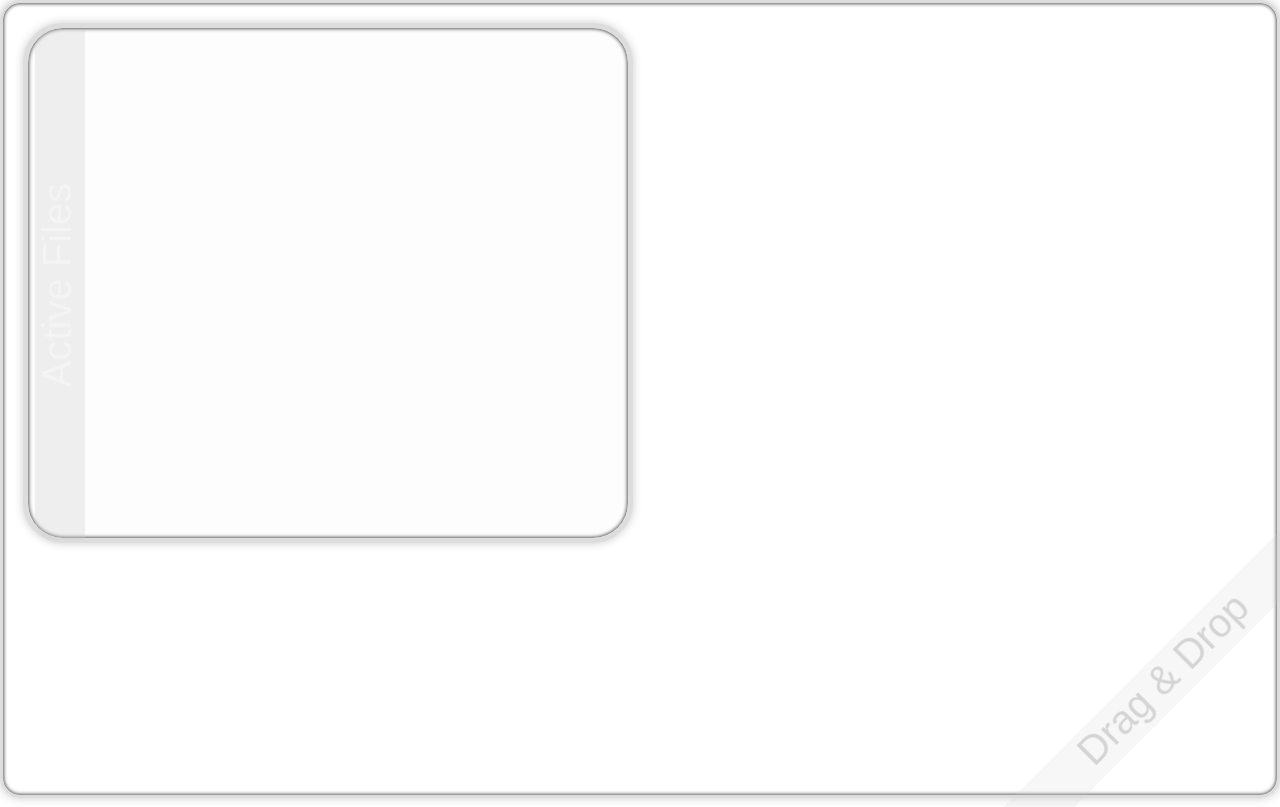
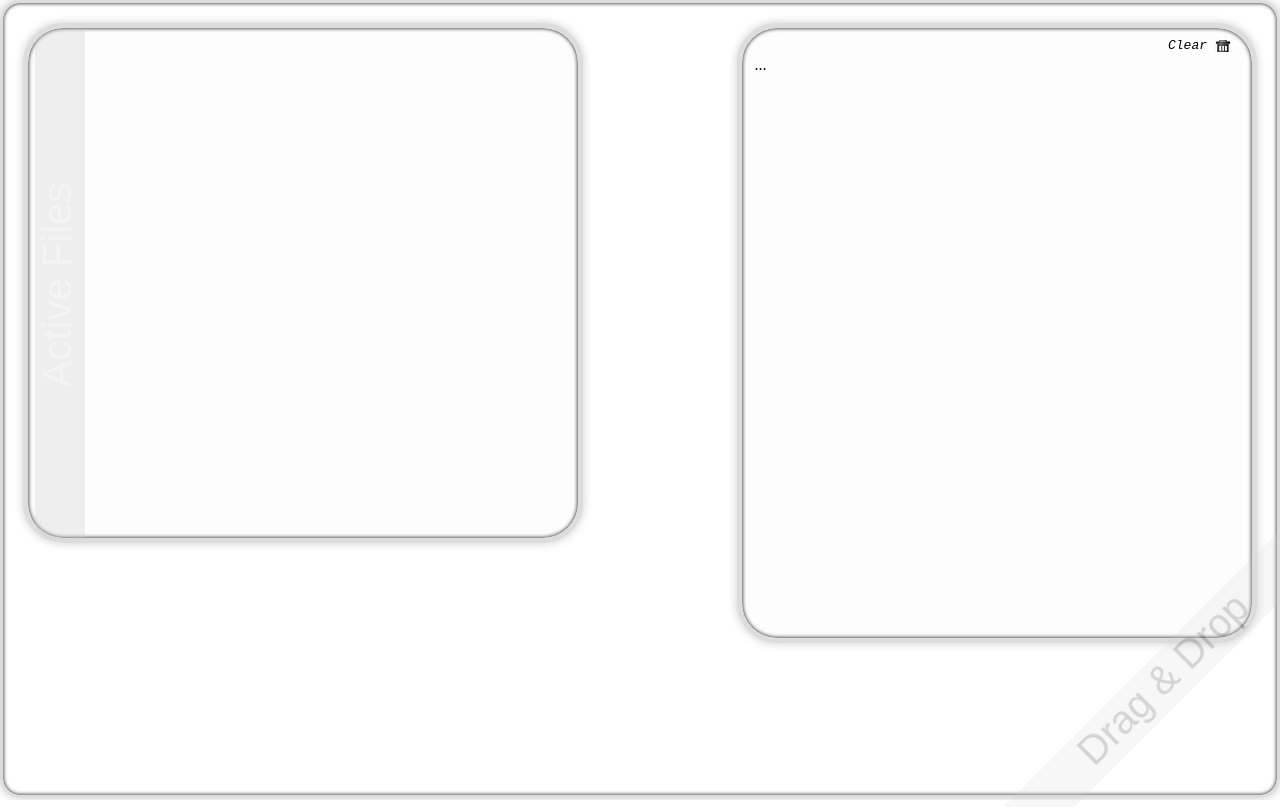
Before and after one commit to sivajankan/proneo, a website: page views/file_uploader.html in a window 1280 px wide. Drawn offline with Linux system fonts and the light colour scheme; files that its build step writes are made by us from their sources; files whose address does not match are found by name.

Commit message:
log div is added

```diff
--- a/public/stylesheets/file_uploader.css
+++ b/public/stylesheets/file_uploader.css
@@ -11,8 +11,13 @@ html {
   box-shadow: 0 0 10px #ccc, inset 0 0 4px  #000;
 }
 
+div.inline {
+  float:left;
+}
 
 #activefiles {
+  display: inline;
+  float: left;
   background-color: #fcfdfc;
   border-radius: 40px;
   border: 5px solid #ddd;
@@ -31,11 +36,34 @@ html {
   box-shadow: 0 0 10px #ccc, inset 0 0 4px  #000;
 }
 
+#proneo_log {
+  display: inline;
+  float: right;
+  background-color: #fcfdfc;
+  border-radius: 40px;
+  border: 5px solid #ddd;
+  /*color: #e0e0e0;*/
+  /*font-family: Arial sans-serif;*/
+  /*font-size: 2em;*/
+  /*text-align: center;*/
+  height: 600px;
+  margin: 20px;
+  width: 40%;
+  min-width: 350px;
+  padding-top:10px;
+  overflow: auto;
+  overflow-x: auto;
+  overflow-y: auto;
+
+  -moz-box-shadow: 0 0 10px #ccc, inset 0 0 4px  #000;
+  -webkit-box-shadow: 0 0 10px #ccc, inset 0 0 4px  #000;
+  box-shadow: 0 0 10px #ccc, inset 0 0 4px  #000;
+}
 
 #activefiles, #activefiles .file {
-  width: 65%;
-  max-width: 600px;
-  min-width: 450px;
+  width: 55%;
+  max-width: 550px;
+  min-width: 350px;
 }
 
 
@@ -79,7 +107,7 @@ html {
   width: 90%;
 }
 
-.watermark {
+.drop_and_drag_watermark {
   position: fixed;
   opacity: 0.17;
   font-size: 40px;
@@ -89,7 +117,7 @@ html {
   left: 41%;
   bottom:15%;
   text-align: center;
-  z-index: -10;
+  z-index: 10;
   transform:rotate(-45deg);
   -ms-transform:rotate(-45deg); /* IE 9 */
   -webkit-transform:rotate(-45deg); /* Safari and Chrome */
@@ -114,3 +142,19 @@ html {
   height: 50px;
   border-radius: 20px 20px 0px 0px;
 }
+
+#proneo_log_content {
+   padding-left: 12px;
+}
+
+#clear_log {
+   float: right;
+   margin-right:20px;
+   padding-right: 25px;
+   background:url(/images/trash.png) no-repeat right;
+   background-size: 18px 12px;
+   display: inline-block;
+   text-align: right;
+   font-family: Monospace;
+   font-style: oblique;
+}
--- a/views/file_uploader.html
+++ b/views/file_uploader.html
@@ -4,50 +4,15 @@
     <meta name="viewport" content="width=device-width, initial-scale=1, maximum-scale=1">
     <title>File Uploader</title>
     <script src="javascripts/libs/jquery/jquery-1.8.2.min.js"></script>
+    <script src="javascripts/file_uploader.js"></script>
     <link rel="stylesheet" type="text/css" href="stylesheets/file_uploader.css">
-<script>
-
-function event_arrestor(evt) {
-  console.log( "%s started", evt.type);
-  evt.stopPropagation();
-  evt.preventDefault();
-}
-
-function process_drop(evt) {
-  event_arrestor(evt);
-  var files = evt.dataTransfer.files;
-  var count = files.length;
-  console.log(count + " files were dropped");
-  console.log(files);
-
-  for (var i = 0, f; file = files[i]; i++) {
-    var msg = "<p>File information: <strong>" + file.name +
-      "</strong> type: <strong>" + file.type +
-      "</strong> size: <strong>" + file.size +
-      "</strong> bytes</p>";
-    console.log(msg);
-    var file_info = 'Type:' + file.type + ',Size:' + file.size;
-    var div_content = '<div class="file ' + i + '" title="' + file_info + '">' +
-                      '<div class="name">' + file.name + '</div>' +
-                      '</div>';
-    $("#activefiles").append(div_content);
-  }
-}
-
-$(document).ready(function() {
-  var dropzone = document.getElementsByTagName('body')[0];
-  dropzone.addEventListener('dragenter', event_arrestor, false);
-  dropzone.addEventListener('dragover', event_arrestor, false);
-  dropzone.addEventListener('dragexit', event_arrestor, false);
-  dropzone.addEventListener('dragleave', event_arrestor, false);
-  dropzone.addEventListener('drop', process_drop, false);
-
-});
-</script>
-
   </head>
   <body>
     <div id="activefiles"><span id="files_watermark" class="files_watermark">Active Files</span></div>
-    <span id="drop_watermark" class="watermark">Drag &amp; Drop</span>
+    <div id="proneo_log">
+      <span id="clear_log">Clear</span><br>
+      <span id="proneo_log_content" class="logs">...</span>
+    </div>
+    <span id="drop_watermark" class="drop_and_drag_watermark">Drag &amp; Drop</span>
   </body>
 </html>
```
Also changed, not shown: public/javascripts/file_uploader.js (+39 -40 lines), public/images/trash.png (added).
